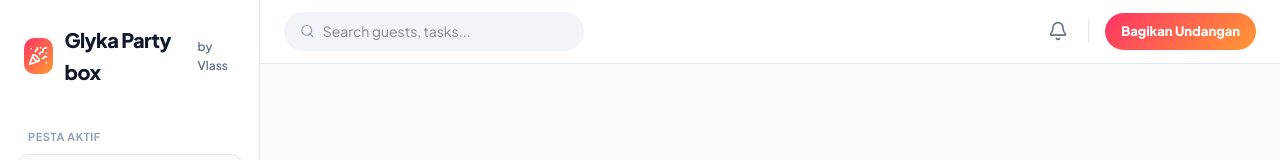
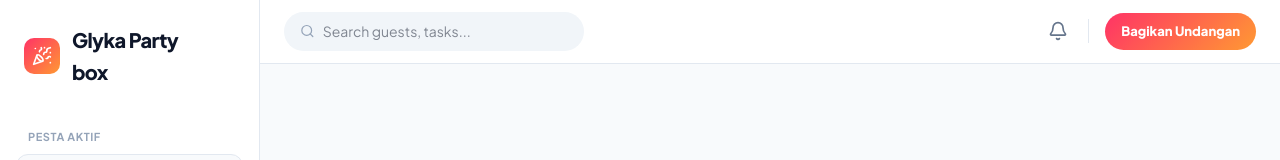
Before and after one commit to VlassStudio/VlassBirthdayPlanner, a Next.js app in the folder web/: page /en/dashboard in a window 1280 px wide. Shown: the top 160 px of the page. Built offline with nearby package versions, Linux system fonts and the light colour scheme.

Commit message:
Fix hostName missing in setPartyData (lagi)

```diff
--- a/web/app/[locale]/(auth)/login/page.tsx
+++ b/web/app/[locale]/(auth)/login/page.tsx
@@ -41,7 +41,7 @@ export default function LoginPage() {
             <PartyPopper size={20} color="white" />
           </div>
           <span style={{ fontWeight: 900, fontSize: 24, letterSpacing: '-0.03em', color: '#FF3366' }}>Glyka Party box</span>
-          <span style={{ fontSize: 12, fontWeight: 600, color: '#64748b', marginLeft: 8 }}>by Vlass</span>
+          <span style={{ fontSize: 12, fontWeight: 600, color: '#64748b', marginLeft: 8 }}></span>
         </div>
 
         <h1 style={{ fontSize: 24, fontWeight: 900, marginBottom: 4, letterSpacing: '-0.03em', color: '#18181B' }}>{t('login_title')}</h1>
@@ -54,7 +54,7 @@ export default function LoginPage() {
           gap: 10, background: 'white', cursor: 'pointer', fontFamily: 'var(--font-jakarta)',
           fontWeight: 700, fontSize: 14, color: '#18181b', marginBottom: 16, boxShadow: '0 4px 12px rgba(0,0,0,0.05)'
         }}>
-          <svg width="20" height="20" viewBox="0 0 24 24"><path fill="#4285F4" d="M22.56 12.25c0-.78-.07-1.53-.2-2.25H12v4.26h5.92c-.26 1.37-1.04 2.53-2.21 3.31v2.77h3.57c2.08-1.92 3.28-4.74 3.28-8.09z"/><path fill="#34A853" d="M12 23c2.97 0 5.46-.98 7.28-2.66l-3.57-2.77c-.98.66-2.23 1.06-3.71 1.06-2.86 0-5.29-1.93-6.16-4.53H2.18v2.84C3.99 20.53 7.7 23 12 23z"/><path fill="#FBBC05" d="M5.84 14.09c-.22-.66-.35-1.36-.35-2.09s.13-1.43.35-2.09V7.07H2.18C1.43 8.55 1 10.22 1 12s.43 3.45 1.18 4.93l2.85-2.22.81-.62z"/><path fill="#EA4335" d="M12 5.38c1.62 0 3.06.56 4.21 1.64l3.15-3.15C17.45 2.09 14.97 1 12 1 7.7 1 3.99 3.47 2.18 7.07l3.66 2.84c.87-2.6 3.3-4.53 6.16-4.53z"/></svg>
+          <svg width="20" height="20" viewBox="0 0 24 24"><path fill="#4285F4" d="M22.56 12.25c0-.78-.07-1.53-.2-2.25H12v4.26h5.92c-.26 1.37-1.04 2.53-2.21 3.31v2.77h3.57c2.08-1.92 3.28-4.74 3.28-8.09z" /><path fill="#34A853" d="M12 23c2.97 0 5.46-.98 7.28-2.66l-3.57-2.77c-.98.66-2.23 1.06-3.71 1.06-2.86 0-5.29-1.93-6.16-4.53H2.18v2.84C3.99 20.53 7.7 23 12 23z" /><path fill="#FBBC05" d="M5.84 14.09c-.22-.66-.35-1.36-.35-2.09s.13-1.43.35-2.09V7.07H2.18C1.43 8.55 1 10.22 1 12s.43 3.45 1.18 4.93l2.85-2.22.81-.62z" /><path fill="#EA4335" d="M12 5.38c1.62 0 3.06.56 4.21 1.64l3.15-3.15C17.45 2.09 14.97 1 12 1 7.7 1 3.99 3.47 2.18 7.07l3.66 2.84c.87-2.6 3.3-4.53 6.16-4.53z" /></svg>
           {t('login_google')}
         </motion.button>
 
--- a/web/app/[locale]/(auth)/register/page.tsx
+++ b/web/app/[locale]/(auth)/register/page.tsx
@@ -41,7 +41,7 @@ export default function RegisterPage() {
             <PartyPopper size={20} color="white" />
           </div>
           <span style={{ fontWeight: 900, fontSize: 24, letterSpacing: '-0.03em', color: '#FF3366' }}>Glyka Party box</span>
-          <span style={{ fontSize: 12, fontWeight: 600, color: '#64748b', marginLeft: 8 }}>by Vlass</span>
+          <span style={{ fontSize: 12, fontWeight: 600, color: '#64748b', marginLeft: 8 }}></span>
         </div>
 
         <h1 style={{ fontSize: 24, fontWeight: 900, marginBottom: 4, letterSpacing: '-0.03em', color: '#18181B' }}>{t('register_title')}</h1>
@@ -75,7 +75,7 @@ export default function RegisterPage() {
           gap: 10, background: 'white', cursor: 'pointer', fontFamily: 'var(--font-jakarta)',
           fontWeight: 700, fontSize: 14, color: '#18181b', marginBottom: 16, boxShadow: '0 4px 12px rgba(0,0,0,0.05)'
         }}>
-          <svg width="20" height="20" viewBox="0 0 24 24"><path fill="#4285F4" d="M22.56 12.25c0-.78-.07-1.53-.2-2.25H12v4.26h5.92c-.26 1.37-1.04 2.53-2.21 3.31v2.77h3.57c2.08-1.92 3.28-4.74 3.28-8.09z"/><path fill="#34A853" d="M12 23c2.97 0 5.46-.98 7.28-2.66l-3.57-2.77c-.98.66-2.23 1.06-3.71 1.06-2.86 0-5.29-1.93-6.16-4.53H2.18v2.84C3.99 20.53 7.7 23 12 23z"/><path fill="#FBBC05" d="M5.84 14.09c-.22-.66-.35-1.36-.35-2.09s.13-1.43.35-2.09V7.07H2.18C1.43 8.55 1 10.22 1 12s.43 3.45 1.18 4.93l2.85-2.22.81-.62z"/><path fill="#EA4335" d="M12 5.38c1.62 0 3.06.56 4.21 1.64l3.15-3.15C17.45 2.09 14.97 1 12 1 7.7 1 3.99 3.47 2.18 7.07l3.66 2.84c.87-2.6 3.3-4.53 6.16-4.53z"/></svg>
+          <svg width="20" height="20" viewBox="0 0 24 24"><path fill="#4285F4" d="M22.56 12.25c0-.78-.07-1.53-.2-2.25H12v4.26h5.92c-.26 1.37-1.04 2.53-2.21 3.31v2.77h3.57c2.08-1.92 3.28-4.74 3.28-8.09z" /><path fill="#34A853" d="M12 23c2.97 0 5.46-.98 7.28-2.66l-3.57-2.77c-.98.66-2.23 1.06-3.71 1.06-2.86 0-5.29-1.93-6.16-4.53H2.18v2.84C3.99 20.53 7.7 23 12 23z" /><path fill="#FBBC05" d="M5.84 14.09c-.22-.66-.35-1.36-.35-2.09s.13-1.43.35-2.09V7.07H2.18C1.43 8.55 1 10.22 1 12s.43 3.45 1.18 4.93l2.85-2.22.81-.62z" /><path fill="#EA4335" d="M12 5.38c1.62 0 3.06.56 4.21 1.64l3.15-3.15C17.45 2.09 14.97 1 12 1 7.7 1 3.99 3.47 2.18 7.07l3.66 2.84c.87-2.6 3.3-4.53 6.16-4.53z" /></svg>
           {t('register_google')}
         </motion.button>
 
--- a/web/app/[locale]/dashboard/layout.tsx
+++ b/web/app/[locale]/dashboard/layout.tsx
@@ -47,10 +47,10 @@ export default function DashboardLayout({
 
       // Listen for custom event when parties change in other components
       const handleStorageChange = () => {
-         const p = localStorage.getItem('vlass_parties')
-         if (p) setParties(JSON.parse(p))
-         const aId = localStorage.getItem('vlass_active_party_id')
-         setActivePartyId(aId)
+        const p = localStorage.getItem('vlass_parties')
+        if (p) setParties(JSON.parse(p))
+        const aId = localStorage.getItem('vlass_active_party_id')
+        setActivePartyId(aId)
       }
 
       const handleGuestsUpdate = () => {
@@ -132,7 +132,7 @@ export default function DashboardLayout({
             <PartyPopper size={20} color="white" />
           </div>
           <span style={{ fontWeight: 900, fontSize: 20, color: '#0F172A', letterSpacing: '-0.03em' }}>Glyka Party box</span>
-          <span style={{ fontSize: 12, fontWeight: 600, color: '#64748b', marginLeft: 6 }}>by Vlass</span>
+          <span style={{ fontSize: 12, fontWeight: 600, color: '#64748b', marginLeft: 6 }}></span>
         </div>
 
         {/* Event Switcher */}
@@ -461,7 +461,8 @@ export default function DashboardLayout({
       </AnimatePresence>
 
       {/* Global Styles for Mobile */}
-      <style dangerouslySetInnerHTML={{__html: `
+      <style dangerouslySetInnerHTML={{
+        __html: `
         .hide-on-desktop { display: none; }
 
         @media (max-width: 768px) {
--- a/web/app/[locale]/page.tsx
+++ b/web/app/[locale]/page.tsx
@@ -81,7 +81,7 @@ const PhoneMockup = ({ activeTab, t }: { activeTab: 'invite' | 'dashboard', t: a
                 {/* Text above Envelope */}
                 <div style={{ textAlign: 'center', color: 'white', zIndex: 5, padding: '0 20px' }}>
                   <p style={{ fontSize: 12, textTransform: 'uppercase', letterSpacing: 2, marginBottom: 8, opacity: 0.9 }}>You&apos;re Invited</p>
-                  <h3 style={{ fontSize: 28, fontWeight: 900, lineHeight: 1.1, fontFamily: 'serif' }}>The<br/>Party</h3>
+                  <h3 style={{ fontSize: 28, fontWeight: 900, lineHeight: 1.1, fontFamily: 'serif' }}>The<br />Party</h3>
                 </div>
 
                 <motion.div animate={{ scale: [1, 1.05, 1], y: [0, -10, 0] }} transition={{ repeat: Infinity, duration: 4 }}>
@@ -344,7 +344,7 @@ export default function LandingPage() {
             <PartyPopper size={22} color="white" />
           </div>
           <span style={{ fontWeight: 900, fontSize: 26, letterSpacing: '-0.03em', color: '#FF3366' }}>Glyka Party box</span>
-          <span style={{ fontSize: 14, fontWeight: 600, color: '#64748b', marginLeft: 8 }}>by Vlass</span>
+          <span style={{ fontSize: 14, fontWeight: 600, color: '#64748b', marginLeft: 8 }}></span>
         </div>
 
         <div style={{ display: 'flex', alignItems: 'center', gap: 16 }}>
@@ -352,7 +352,7 @@ export default function LandingPage() {
 
           {/* Mobile Login Button (Icon) */}
           <Link href="/login" className="mobile-login">
-            <svg xmlns="http://www.w3.org/2000/svg" width="20" height="20" viewBox="0 0 24 24" fill="none" stroke="currentColor" strokeWidth="2.5" strokeLinecap="round" strokeLinejoin="round"><path d="M15 3h4a2 2 0 0 1 2 2v14a2 2 0 0 1-2 2h-4"/><polyline points="10 17 15 12 10 7"/><line x1="15" y1="12" x2="3" y2="12"/></svg>
+            <svg xmlns="http://www.w3.org/2000/svg" width="20" height="20" viewBox="0 0 24 24" fill="none" stroke="currentColor" strokeWidth="2.5" strokeLinecap="round" strokeLinejoin="round"><path d="M15 3h4a2 2 0 0 1 2 2v14a2 2 0 0 1-2 2h-4" /><polyline points="10 17 15 12 10 7" /><line x1="15" y1="12" x2="3" y2="12" /></svg>
           </Link>
           <Link href="/login" className="nav-button" style={{
             padding: '12px 28px', borderRadius: 100, fontSize: 16, fontWeight: 900,
@@ -392,7 +392,7 @@ export default function LandingPage() {
             </motion.div>
           </div>
 
-            <motion.div initial={{ opacity: 0, x: 50 }} animate={{ opacity: 1, x: 0 }} transition={{ delay: 0.4 }} style={{ position: 'relative', width: '100%', display: 'flex', flexDirection: 'column', alignItems: 'center' }}>
+          <motion.div initial={{ opacity: 0, x: 50 }} animate={{ opacity: 1, x: 0 }} transition={{ delay: 0.4 }} style={{ position: 'relative', width: '100%', display: 'flex', flexDirection: 'column', alignItems: 'center' }}>
             <div style={{ display: 'flex', justifyContent: 'center', flexWrap: 'wrap', gap: 12, marginBottom: 24, width: '100%' }}>
               <button onClick={() => setDemoTab('invite')} style={{ padding: '10px 20px', borderRadius: 100, fontWeight: 800, fontSize: 14, border: 'none', cursor: 'pointer', transition: 'all 0.2s', display: 'flex', alignItems: 'center', gap: 8, background: demoTab === 'invite' ? '#FF3366' : 'white', color: demoTab === 'invite' ? 'white' : '#71717A', boxShadow: demoTab === 'invite' ? '0 8px 20px rgba(255,51,102,0.3)' : '0 4px 12px rgba(0,0,0,0.05)' }}>
                 <PlayCircle size={18} /> {t('demo_tab_invite')}
@@ -651,8 +651,8 @@ export default function LandingPage() {
                       <div style={{ fontSize: 12, color: '#DC2626', fontWeight: 700 }}>Alergi</div>
                     </div>
                     <div style={{ gridColumn: '1 / -1', height: 60, background: '#F4F4F5', borderRadius: 16, display: 'flex', alignItems: 'center', padding: '0 16px', gap: 12 }}>
-                       <div style={{ width: 8, height: 8, borderRadius: '50%', background: '#10B981' }} />
-                       <div style={{ height: 10, width: '50%', background: '#E4E4E7', borderRadius: 4 }} />
+                      <div style={{ width: 8, height: 8, borderRadius: '50%', background: '#10B981' }} />
+                      <div style={{ height: 10, width: '50%', background: '#E4E4E7', borderRadius: 4 }} />
                     </div>
                   </div>
                 </div>
@@ -868,13 +868,13 @@ export default function LandingPage() {
               {/* Social icons */}
               <div style={{ display: 'flex', gap: 16, marginTop: 8 }}>
                 <Link href="https://instagram.com/vlass.studio" target="_blank" style={{ width: 48, height: 48, borderRadius: '50%', background: 'rgba(255,255,255,0.05)', display: 'flex', alignItems: 'center', justifyContent: 'center', color: 'white', cursor: 'pointer', border: '1px solid rgba(255,255,255,0.1)', transition: 'all 0.3s ease' }}>
-                  <svg width="20" height="20" viewBox="0 0 24 24" fill="none" stroke="currentColor" strokeWidth="2" strokeLinecap="round" strokeLinejoin="round"><rect width="20" height="20" x="2" y="2" rx="5" ry="5"/><path d="M16 11.37A4 4 0 1 1 12.63 8 4 4 0 0 1 16 11.37z"/><line x1="17.5" x2="17.51" y1="6.5" y2="6.5"/></svg>
+                  <svg width="20" height="20" viewBox="0 0 24 24" fill="none" stroke="currentColor" strokeWidth="2" strokeLinecap="round" strokeLinejoin="round"><rect width="20" height="20" x="2" y="2" rx="5" ry="5" /><path d="M16 11.37A4 4 0 1 1 12.63 8 4 4 0 0 1 16 11.37z" /><line x1="17.5" x2="17.51" y1="6.5" y2="6.5" /></svg>
                 </Link>
                 <Link href="https://twitter.com/vlass_studio" target="_blank" style={{ width: 48, height: 48, borderRadius: '50%', background: 'rgba(255,255,255,0.05)', display: 'flex', alignItems: 'center', justifyContent: 'center', color: 'white', cursor: 'pointer', border: '1px solid rgba(255,255,255,0.1)', transition: 'all 0.3s ease' }}>
-                  <svg width="20" height="20" viewBox="0 0 24 24" fill="none" stroke="currentColor" strokeWidth="2" strokeLinecap="round" strokeLinejoin="round"><path d="M22 4s-.7 2.1-2 3.4c1.6 10-9.4 17.3-18 11.6 2.2.1 4.4-.6 6-2C3 15.5.5 9.6 3 5c2.2 2.6 5.6 4.1 9 4-.9-4.2 4-6.6 7-3.8 1.1 0 3-1.2 3-1.2z"/></svg>
+                  <svg width="20" height="20" viewBox="0 0 24 24" fill="none" stroke="currentColor" strokeWidth="2" strokeLinecap="round" strokeLinejoin="round"><path d="M22 4s-.7 2.1-2 3.4c1.6 10-9.4 17.3-18 11.6 2.2.1 4.4-.6 6-2C3 15.5.5 9.6 3 5c2.2 2.6 5.6 4.1 9 4-.9-4.2 4-6.6 7-3.8 1.1 0 3-1.2 3-1.2z" /></svg>
                 </Link>
                 <Link href="https://youtube.com/@vlass.studio" target="_blank" style={{ width: 48, height: 48, borderRadius: '50%', background: 'rgba(255,255,255,0.05)', display: 'flex', alignItems: 'center', justifyContent: 'center', color: 'white', cursor: 'pointer', border: '1px solid rgba(255,255,255,0.1)', transition: 'all 0.3s ease' }}>
-                  <svg width="20" height="20" viewBox="0 0 24 24" fill="none" stroke="currentColor" strokeWidth="2" strokeLinecap="round" strokeLinejoin="round"><path d="M2.5 7.1C2.5 7.1 2 9.5 2 12c0 2.5.5 4.9.5 4.9 0 0 2.5 1.1 9.5 1.1s9.5-1.1 9.5-1.1c0 0 .5-2.4.5-4.9 0-2.5-.5-4.9-.5-4.9 0 0-2.5-1.1-9.5-1.1C5 6 2.5 7.1 2.5 7.1z"/><path d="m9.75 15.02 5.75-3.02-5.75-3.02z"/></svg>
+                  <svg width="20" height="20" viewBox="0 0 24 24" fill="none" stroke="currentColor" strokeWidth="2" strokeLinecap="round" strokeLinejoin="round"><path d="M2.5 7.1C2.5 7.1 2 9.5 2 12c0 2.5.5 4.9.5 4.9 0 0 2.5 1.1 9.5 1.1s9.5-1.1 9.5-1.1c0 0 .5-2.4.5-4.9 0-2.5-.5-4.9-.5-4.9 0 0-2.5-1.1-9.5-1.1C5 6 2.5 7.1 2.5 7.1z" /><path d="m9.75 15.02 5.75-3.02-5.75-3.02z" /></svg>
                 </Link>
               </div>
             </div>
@@ -901,7 +901,7 @@ export default function LandingPage() {
 
           <div style={{ borderTop: '1px solid rgba(255,255,255,0.1)', paddingTop: 40, display: 'flex', flexDirection: 'column', alignItems: 'center', gap: 16 }}>
             <p style={{ margin: 0, fontSize: 16, color: '#71717A', fontWeight: 500, textAlign: 'center', lineHeight: 1.6 }}>
-              © 2026 Glyka Party box by Vlass - Birthday planning and invitation.<br/>
+              © 2026 Glyka Party box  - Birthday planning and invitation.<br />
               A product by <strong>Vlass Studio</strong>. Dibuat dengan <Heart size={16} style={{ display: 'inline', color: '#FF3366', margin: '0 4px', verticalAlign: 'text-bottom' }} fill="#FF3366" /> untuk senyum Anda.
             </p>
           </div>
--- a/web/app/layout.tsx
+++ b/web/app/layout.tsx
@@ -9,7 +9,7 @@ const jakarta = Plus_Jakarta_Sans({
 })
 
 export const metadata: Metadata = {
-  title: { default: 'Glyka Party box by Vlass — Perencana Pesta Ulang Tahun Digital', template: '%s | Glyka Party box by Vlass' },
+  title: { default: 'Glyka Party box  — Perencana Pesta Ulang Tahun Digital', template: '%s | Glyka Party box ' },
   description: 'Platform terbaik untuk merencanakan pesta ulang tahun. Mulai dari undangan digital, manajemen RSVP, daftar tamu, hingga anggaran.',
 }
 
--- a/web/messages/en.json
+++ b/web/messages/en.json
@@ -73,7 +73,7 @@
       "Maximum 10 invitations",
       "Create unlimited parties for free",
       "Email RSVP notifications",
-      "Glyka Party box by Vlass Watermark"
+      "Glyka Party box  Watermark"
     ],
     "fitur_premium": [
       "Choose from 50+ VIP designs",
--- a/web/messages/id.json
+++ b/web/messages/id.json
@@ -73,7 +73,7 @@
       "Maksimal 10 undangan",
       "Bisa buat banyak pesta gratis",
       "Notifikasi RSVP via Email",
-      "Watermark Glyka Party box by Vlass"
+      "Watermark Glyka Party box "
     ],
     "fitur_premium": [
       "Bebas pilih 50+ desain VIP",
```
